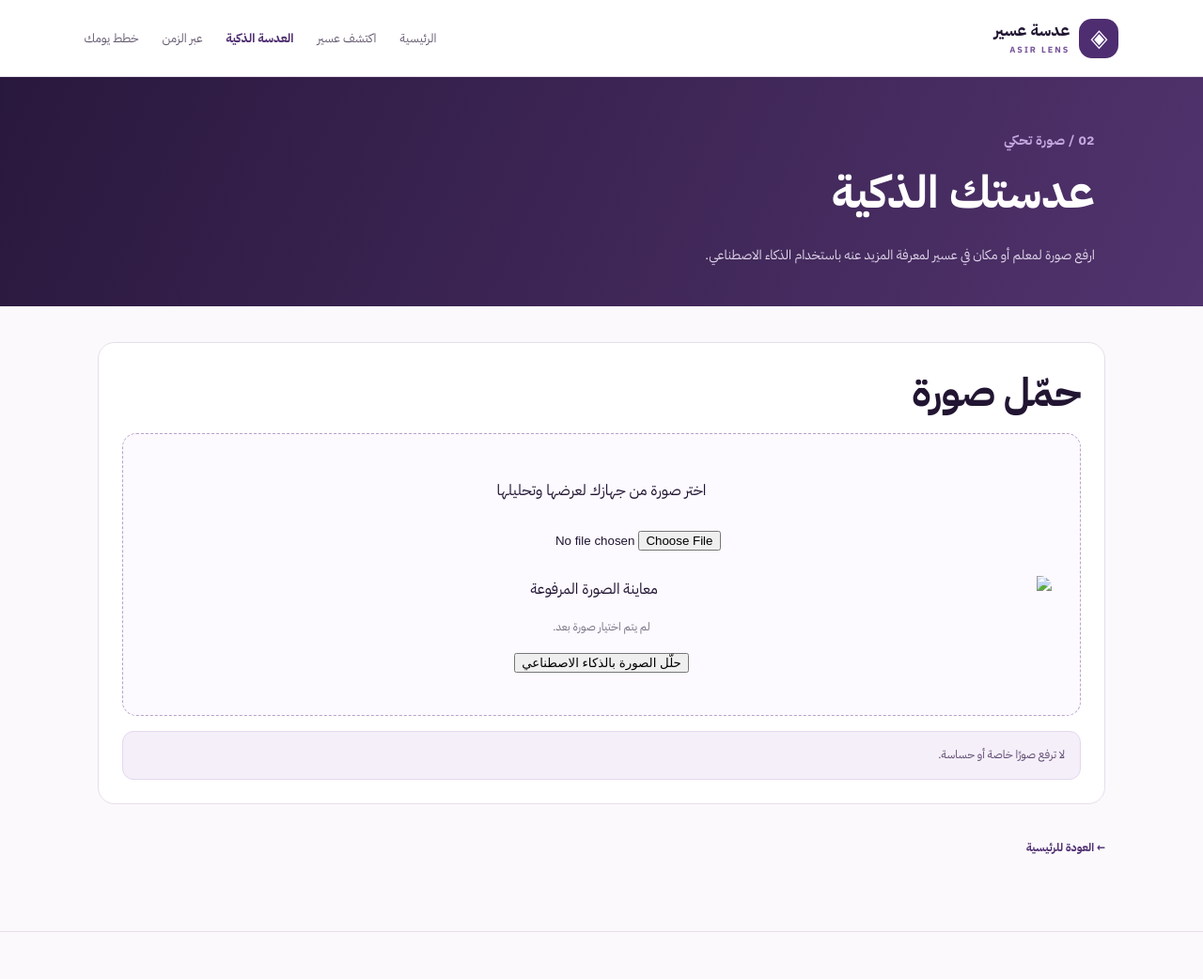
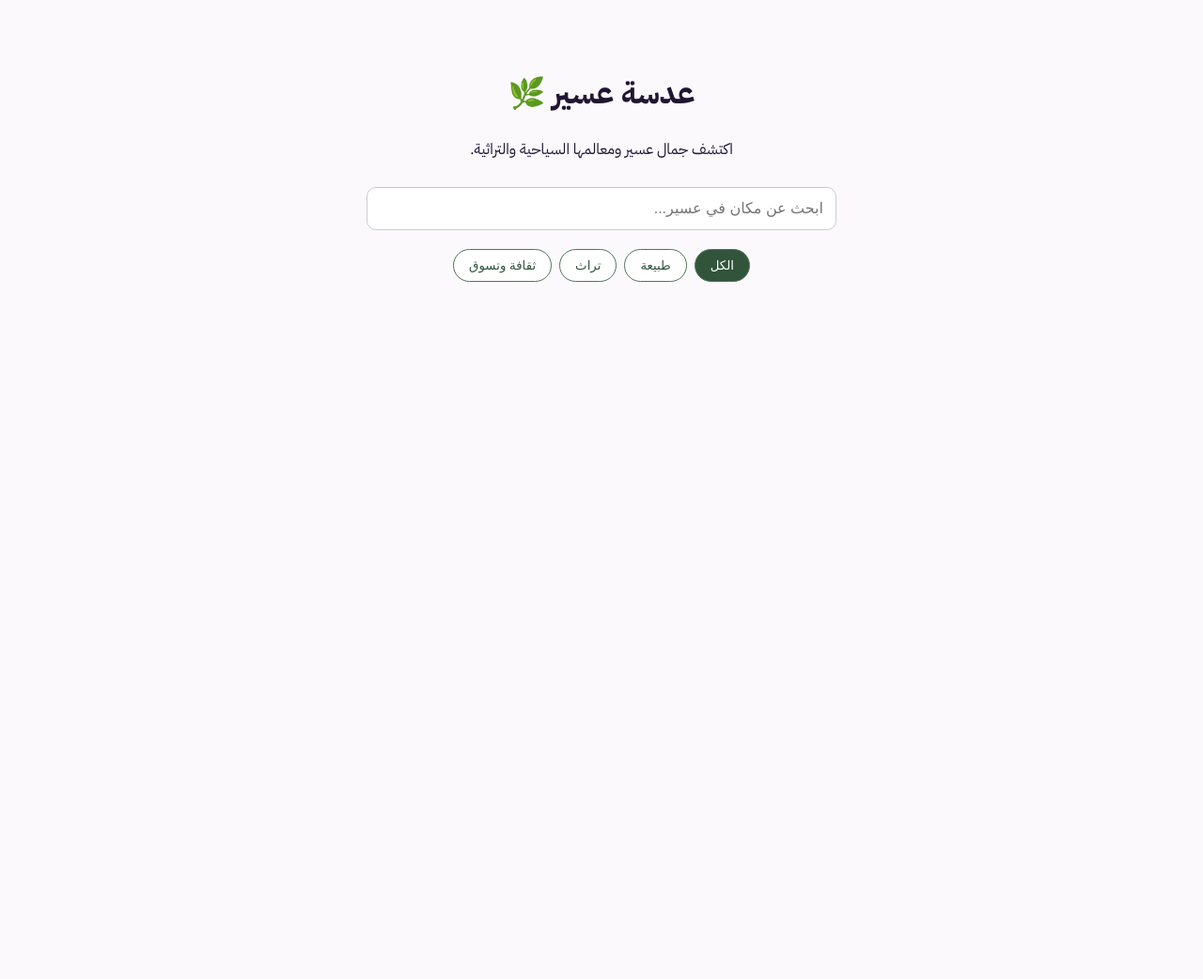
Before and after one commit to galmudhi-maker/ASIR-LENS, a plain HTML site: page lens.html in a window 1280 px wide. Shown: the whole page at 94% size. After the commit the page ends 800 px from the top, so only its background shows below. Drawn offline with Linux system fonts and the light colour scheme.

Commit message:
Update lens.html

```diff
--- a/lens.html
+++ b/lens.html
@@ -1,50 +1,86 @@
+
 <!DOCTYPE html>
 <html lang="ar" dir="rtl">
 <head>
   <meta charset="UTF-8">
-  <meta name="viewport" content="width=device-width, initial-scale=1">
-  <title>العدسة الذكية | عدسة عسير</title>
+  <meta name="viewport" content="width=device-width, initial-scale=1.0">
+  <title>عدسة عسير | اكتشف عسير</title>
   <link rel="stylesheet" href="style.css">
+  <style>
+    .places-container {
+      max-width: 1100px;
+      margin: 30px auto;
+      padding: 20px;
+    }
+    .places-title { text-align: center; margin-bottom: 10px; }
+    .places-intro { text-align: center; margin-bottom: 25px; }
+    .search-box {
+      display: block;
+      width: 100%;
+      max-width: 500px;
+      padding: 13px;
+      margin: 20px auto;
+      border: 1px solid #ccc;
+      border-radius: 10px;
+      font-size: 16px;
+      box-sizing: border-box;
+    }
+    .filters {
+      display: flex;
+      flex-wrap: wrap;
+      justify-content: center;
+      gap: 8px;
+      margin-bottom: 25px;
+    }
+    .filters button {
+      padding: 9px 16px;
+      border: 1px solid #52745b;
+      border-radius: 20px;
+      background: white;
+      color: #31543b;
+      cursor: pointer;
+    }
+    .filters button.active {
+      background: #31543b;
+      color: white;
+    }
+    .places-grid {
+      display: grid;
+      grid-template-columns: repeat(auto-fit, minmax(220px, 1fr));
+      gap: 18px;
+    }
+    .place-card {
+      padding: 20px;
+      border-radius: 14px;
+      border: 1px solid #e2e2e2;
+      background: white;
+      box-shadow: 0 3px 10px #0000000d;
+    }
+    .place-card h3 { margin-top: 0; }
+    .place-card a {
+      display: inline-block;
+      margin-top: 10px;
+      color: #31543b;
+      font-weight: bold;
+    }
+    #noResults { text-align: center; display: none; }
+  </style>
 </head>
 <body>
-<header class="site-header">
-  <a class="brand" href="index.html">
-    <span class="brand-mark">◈</span>
-    <span>عدسة عسير<small>ASIR LENS</small></span>
-  </a>
-  <button class="menu-toggle" aria-label="فتح القائمة"
-    onclick="document.querySelector('.nav-links').classList.toggle('open')">☰</button>
-  <nav class="nav-links">
-    <a href="index.html">الرئيسية</a>
-    <a href="discover.html">اكتشف عسير</a>
-    <a class="active" href="lens.html">العدسة الذكية</a>
-    <a href="time.html">عبر الزمن</a>
-    <a href="planner.html">خطط يومك</a>
-  </nav>
-</header>
+  <main class="places-container">
+    <h1 class="places-title">عدسة عسير 🌿</h1>
+    <p class="places-intro">اكتشف جمال عسير ومعالمها السياحية والتراثية.</p>
 
-<section class="page-hero">
-  <p class="eyebrow">02 / صورة تحكي</p>
-  <h1>عدستك الذكية</h1>
-  <p>ارفع صورة لمعلم أو مكان في عسير لمعرفة المزيد عنه باستخدام الذكاء الاصطناعي.</p>
-</section>
+    <input
+      id="searchInput"
+      class="search-box"
+      type="search"
+      placeholder="ابحث عن مكان في عسير..."
+      aria-label="البحث عن مكان"
+    >
 
-<main class="content-wrap">
-  <section class="panel">
-    <h2>حمّل صورة</h2>
-    <div class="file-drop">
-      <p>اختر صورة من جهازك لعرضها وتحليلها</p>
-      <input id="image-input" type="file" accept="image/*">
-      <img id="image-preview" class="preview-image"
-        alt="معاينة الصورة المرفوعة" hidden>
-      <p id="image-status" class="status">لم يتم اختيار صورة بعد.</p>
-      <button id="analyze-image" type="button">حلّل الصورة بالذكاء الاصطناعي</button>
-      <div id="ai-result" class="status" aria-live="polite"></div>
-    </div>
-    <div class="notice">لا ترفع صورًا خاصة أو حساسة.</div>
-  </section>
-  <a class="back-link" href="index.html">← العودة للرئيسية</a>
-</main>
-
-<footer class="site-footer">
-  <a class="brand
+    <div class="filters">
+      <button class="active" data-category="all">الكل</button>
+      <button data-category="nature">طبيعة</button>
+      <button data-category="heritage">تراث</button>
+      <button data-category="culture">ثقافة وتسوق</button>
```
